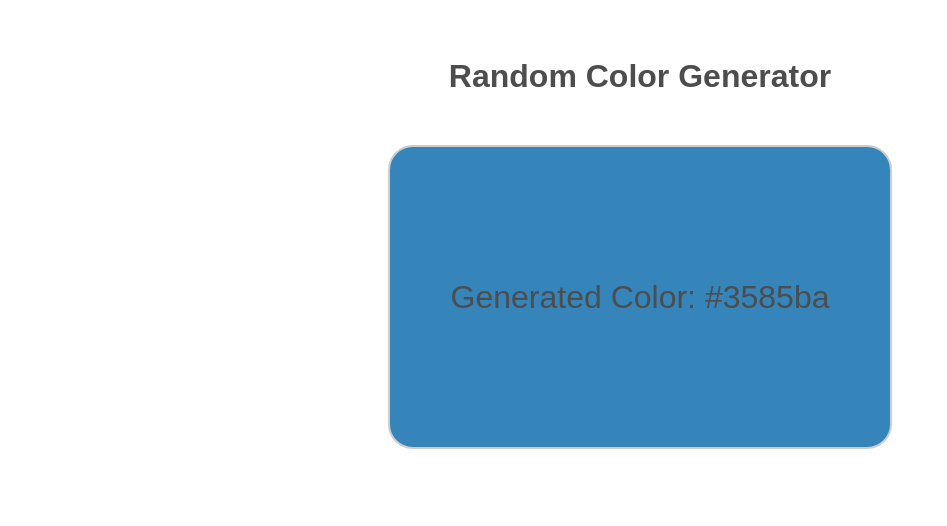
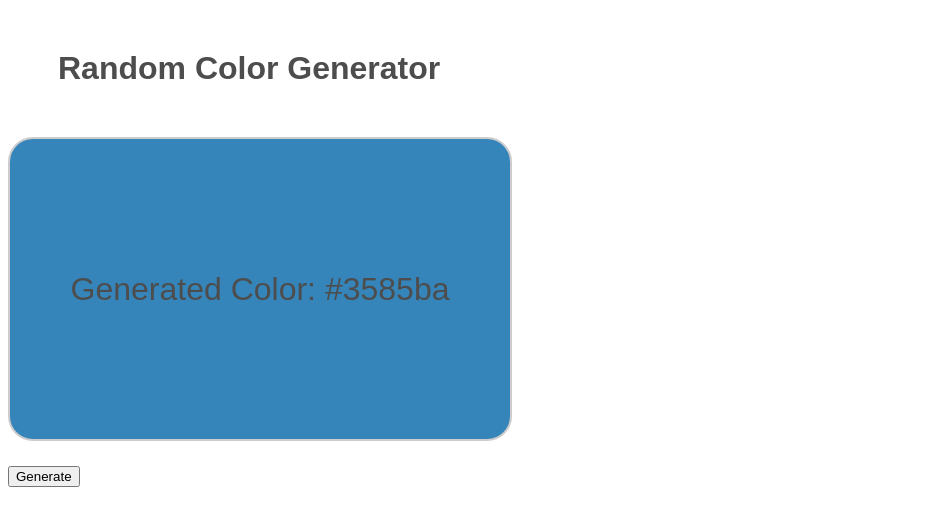
Before and after one commit to Omer-Szerer/react-random-color-generator, a React app: page / in a window 1280 px wide. Shown: the top 526 px of the page, without its empty margins (0-947 px from the left). Built offline with nearby package versions, Linux system fonts and the light colour scheme; the HTML template or start-up script is replaced by a standard one.

Commit message:
Change README file

```diff
--- a/src/ColorContainer.jsx
+++ b/src/ColorContainer.jsx
@@ -1,18 +1,26 @@
 import randomColor from 'randomcolor';
 import React, { useState } from 'react';
 
-function ColorContainer() {
-  const random = randomColor();
-  const [color, setColor] = useState(random);
+export default function ColorContainer() {
+  const color = randomColor();
+
+  console.log(color);
 
   return (
-    <div className="color-container">
+    <div className="main-container">
       <h1>Random Color Generator</h1>
+
       <div className="color-display" style={{ backgroundColor: color }}>
         <p>Generated Color: {color}</p>
       </div>
+
+      <button
+        onClick={() => {
+          const newColor = randomColor();
+        }}
+      >
+        Generate
+      </button>
     </div>
   );
 }
-
-export default ColorContainer;
```
Also changed, not shown: draft.jsx (added, +42 -0 lines), 1 other file (tests, documents, lock files or other folders).
